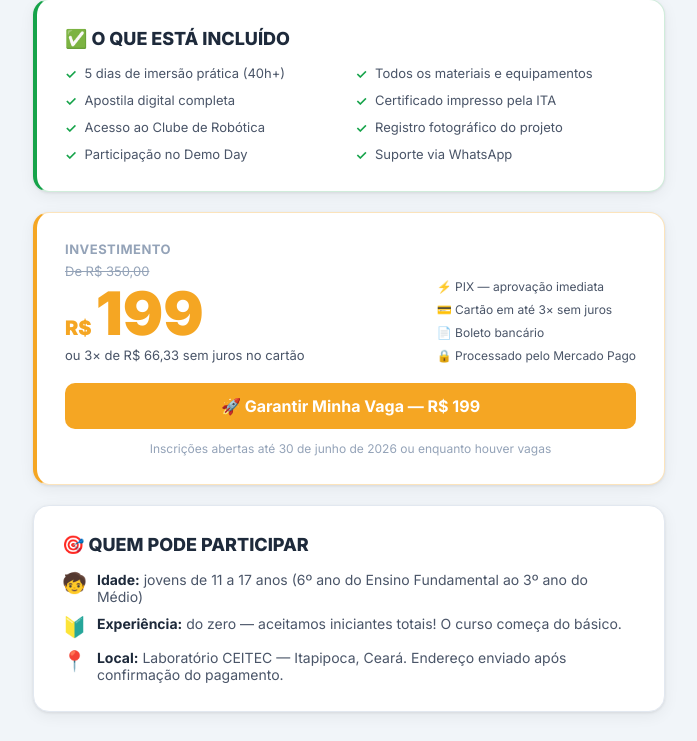
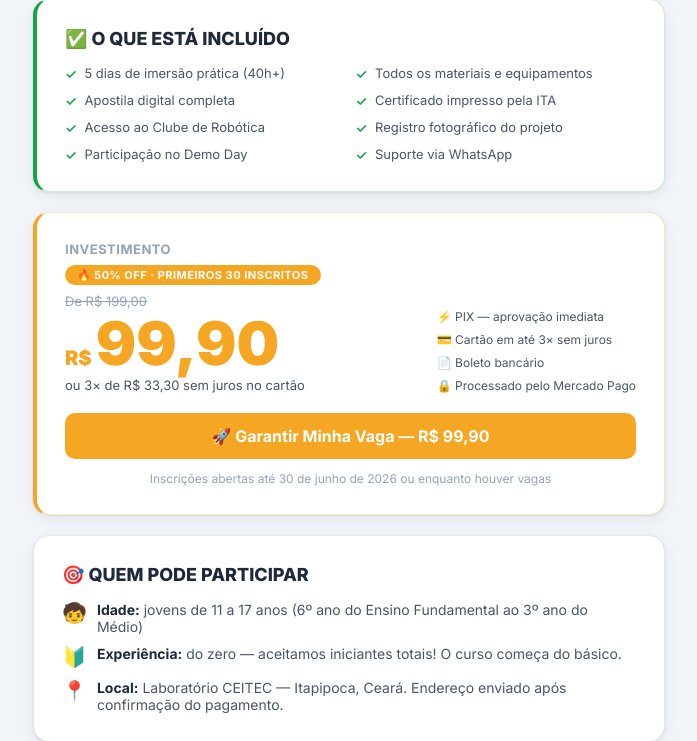
Before and after one commit to itagamificaedu-cpu/ceitec-id-sistem, a Django app: page /inscricao/ in a window 1280 px wide. Shown: the part 1363-2104 px from the top of the page, without its empty margins (291-988 px from the left). Run offline with Django 5.2, Linux system fonts and the light colour scheme; data that the repository does not hold is empty.

Commit message:
fix: atualiza landing page do curso de ferias com promo 50% OFF — R$ 99,90

```diff
--- a/plataforma/inscricoes/templates/inscricoes/landing.html
+++ b/plataforma/inscricoes/templates/inscricoes/landing.html
@@ -106,12 +106,13 @@
     <div style="display:flex;align-items:flex-end;justify-content:space-between;flex-wrap:wrap;gap:16px">
       <div>
         <div style="font-size:13px;font-weight:700;color:var(--muted);letter-spacing:.5px;text-transform:uppercase;margin-bottom:6px">Investimento</div>
-        <div style="font-size:13px;color:var(--muted);text-decoration:line-through">De R$ 350,00</div>
+        <div style="display:inline-block;background:var(--orange);color:#fff;font-size:11px;font-weight:700;padding:3px 12px;border-radius:20px;margin-bottom:8px;letter-spacing:.5px;text-transform:uppercase">🔥 50% OFF · Primeiros 30 inscritos</div>
+        <div style="font-size:13px;color:var(--muted);text-decoration:line-through">De R$ 199,00</div>
         <div style="display:flex;align-items:baseline;gap:4px;line-height:1;margin:4px 0 4px">
           <span style="font-size:20px;font-weight:900;color:var(--orange);margin-top:4px">R$</span>
-          <span style="font-size:60px;font-weight:900;color:var(--orange)">199</span>
+          <span style="font-size:60px;font-weight:900;color:var(--orange)">99,90</span>
         </div>
-        <div style="font-size:13px;color:var(--text2)">ou 3× de R$ 66,33 sem juros no cartão</div>
+        <div style="font-size:13px;color:var(--text2)">ou 3× de R$ 33,30 sem juros no cartão</div>
       </div>
       <div style="display:flex;flex-direction:column;gap:8px">
         <div style="font-size:12px;color:var(--text2);display:flex;align-items:center;gap:6px">⚡ PIX — aprovação imediata</div>
@@ -123,7 +124,7 @@
 
     {% if vagas_disponiveis > 0 %}
     <a href="/inscricao/formulario/" class="btn btn-primary btn-lg btn-full" style="margin-top:20px;font-size:16px">
-      🚀 Garantir Minha Vaga — R$ 199
+      🚀 Garantir Minha Vaga — R$ 99,90
     </a>
     {% else %}
     <a href="/inscricao/lista-espera/" class="btn btn-ghost btn-lg btn-full" style="margin-top:20px">
```
